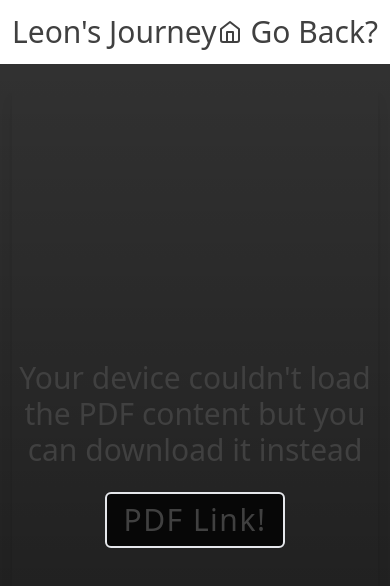
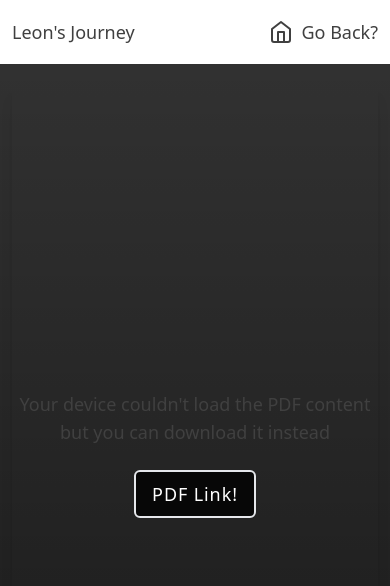
Before and after one commit to Axenrot/theleon, a Next.js app: page /curriculum in a window 390 px wide. Shown: the top 586 px of the page. Built offline with nearby package versions, Linux system fonts and the light colour scheme; what tailwindcss-debug-screens would draw is missing.

Commit message:
cv update

```diff
--- a/app/curriculum/page.tsx
+++ b/app/curriculum/page.tsx
@@ -4,7 +4,7 @@ import Image from "next/image";
 import Link from "next/link";
 export default function Curriculum() {
   return (
-    <main className="flex font-cold-warm f h-full min-h-screen flex-col items-center bg-white bg-gradient-to-t from-black/90 to-black/80 text-3xl text-neutral-700 justify-between">
+    <main className="flex font-cold-warm f h-full min-h-screen flex-col items-center bg-white bg-gradient-to-t from-black/90 to-black/80 text-lg lg:text-3xl text-neutral-700 justify-between">
       <span className="bg-white gradient-to-t from-zinc-800/30 to-zinc-800 w-full h-16 flex justify-center items-center">
         <span className="container select-none px-3 flex w-full justify-between">
           <h1 className="">Leon&apos;s Journey</h1>
@@ -31,7 +31,7 @@ export default function Curriculum() {
           </p>
           <Link
             className="btn-primary"
-            href="https://drive.google.com/file/d/1jXxecOvzQD69IBMbonTFq55-9OeUePx3/view?usp=sharing"
+            href="https://drive.google.com/file/d/1CZlxh8tNR0ASAsarKrItiQMoxjGBDbET/view?usp=sharing"
           >
             PDF Link!
           </Link>
--- a/app/globals.css
+++ b/app/globals.css
@@ -128,6 +128,6 @@
 
 @layer components {
   .btn-primary {
-    @apply px-4 py-2 flex items-center tracking-wider gap-2 transition-all duration-200 border-2 rounded-md cursor-pointer bg-black/80 hover:bg-white hover:text-black hover:border-black disabled:pointer-events-none disabled:opacity-80 disabled:bg-zinc-900;
+    @apply px-4 py-2 text-white flex items-center tracking-wider gap-2 transition-all duration-200 border-2 rounded-md cursor-pointer bg-black/80 hover:bg-white hover:text-black hover:border-black disabled:pointer-events-none disabled:opacity-80 disabled:bg-zinc-900;
   }
 }
```
